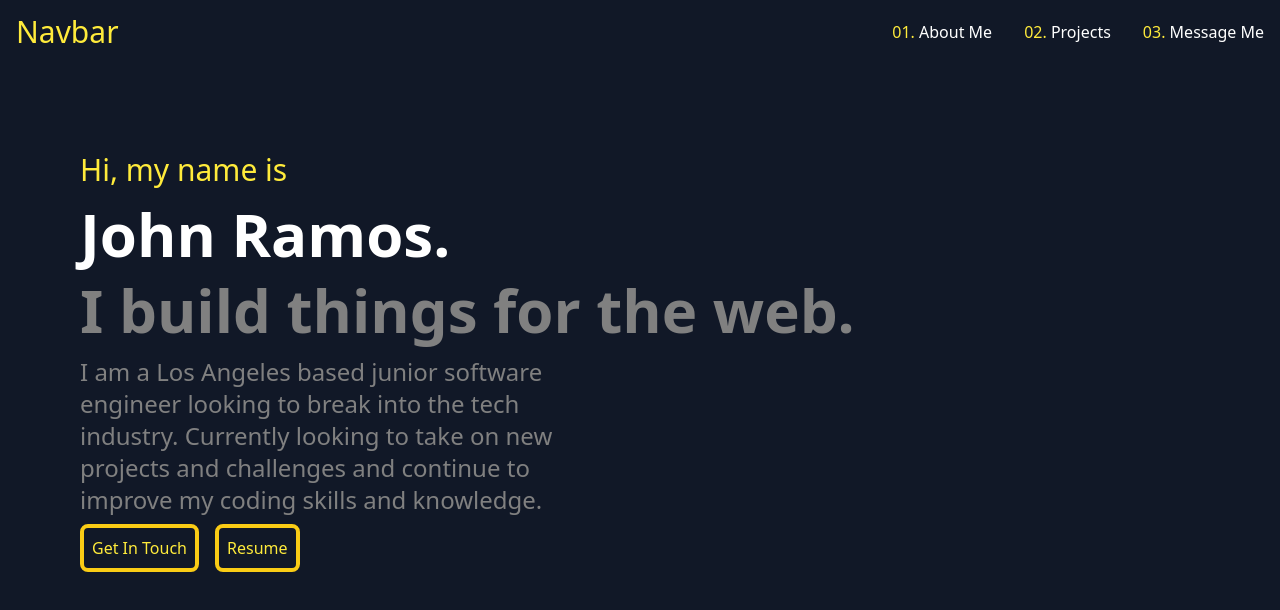
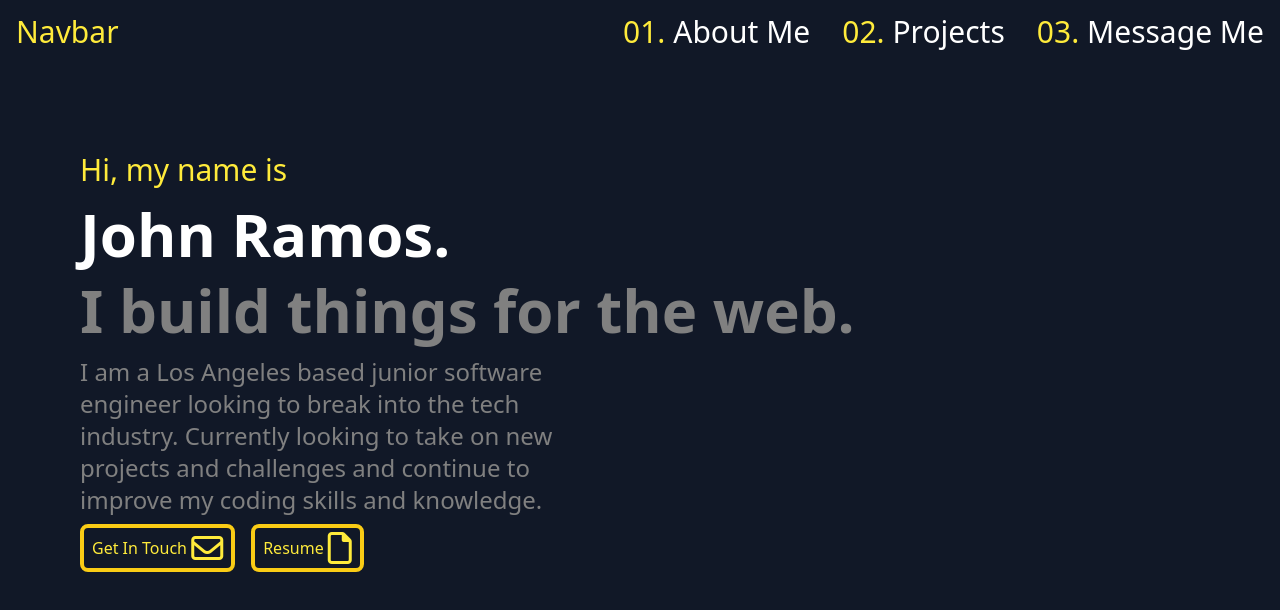
Before and after one commit to jramos5883/portfolioV2.0, a Next.js app in the folder portfoliov2.0-app/: page / in a window 1280 px wide. Shown: the top 610 px of the page. Built offline with nearby package versions, Linux system fonts and the light colour scheme.

Commit message:
Added fontawesome script and icons

```diff
--- a/portfoliov2.0-app/app/(components)/intro.comp.tsx/intro.comp.tsx
+++ b/portfoliov2.0-app/app/(components)/intro.comp.tsx/intro.comp.tsx
@@ -11,11 +11,11 @@ export default function Intro() {
         the tech industry. Currently looking to take on new projects and
         challenges and continue to improve my coding skills and knowledge.
       </p>
-      <button className="text-yellow border-yellow-400 p-2 mr-4 border-4 rounded-lg py-2">
-        Get In Touch
+      <button className="text-yellow border-yellow-400 p-2 mr-4 border-4 rounded-lg">
+        Get In Touch <i className="fa-regular fa-envelope fa-2xl"></i>
       </button>
-      <button className="text-yellow border-yellow-400 p-2 border-4 rounded-lg py-2">
-        Resume
+      <button className="text-yellow border-yellow-400 p-2 border-4 rounded-lg">
+        Resume <i className="fa-regular fa-file fa-2xl"></i>
       </button>
     </div>
   );
--- a/portfoliov2.0-app/app/(components)/navbar/navbar.comp.tsx
+++ b/portfoliov2.0-app/app/(components)/navbar/navbar.comp.tsx
@@ -3,14 +3,14 @@ export default function Navbar() {
     <div className="flex flex-row justify-between h-16 items-center">
       <h1 className="text-yellow px-4 text-3xl">Navbar</h1>
       <div className="flex flex-row">
-        <p className="px-4 text-yellow">
-          01. <span className="text-white">About Me</span>
+        <p className="px-4 text-yellow text-3xl">
+          01. <span className="text-white text-3xl">About Me</span>
         </p>
-        <p className="px-4 text-yellow">
-          02. <span className="text-white">Projects</span>
+        <p className="px-4 text-yellow text-3xl">
+          02. <span className="text-white text-3xl">Projects</span>
         </p>
-        <p className="px-4 text-yellow">
-          03. <span className="text-white">Message Me</span>
+        <p className="px-4 text-yellow text-3xl">
+          03. <span className="text-white text-3xl">Message Me</span>
         </p>
       </div>
     </div>
--- a/portfoliov2.0-app/app/layout.tsx
+++ b/portfoliov2.0-app/app/layout.tsx
@@ -1,4 +1,5 @@
 import "./globals.css";
+import Script from "next/script";
 import Navbar from "./(components)/navbar/navbar.comp";
 
 export default function RootLayout({
@@ -12,6 +13,11 @@ export default function RootLayout({
         <Navbar />
         {children}
       </body>
+      <Script
+        src="https://kit.fontawesome.com/85d5839673.js"
+        crossOrigin="anonymous"
+        strategy="afterInteractive"
+      ></Script>
     </html>
   );
 }
```
